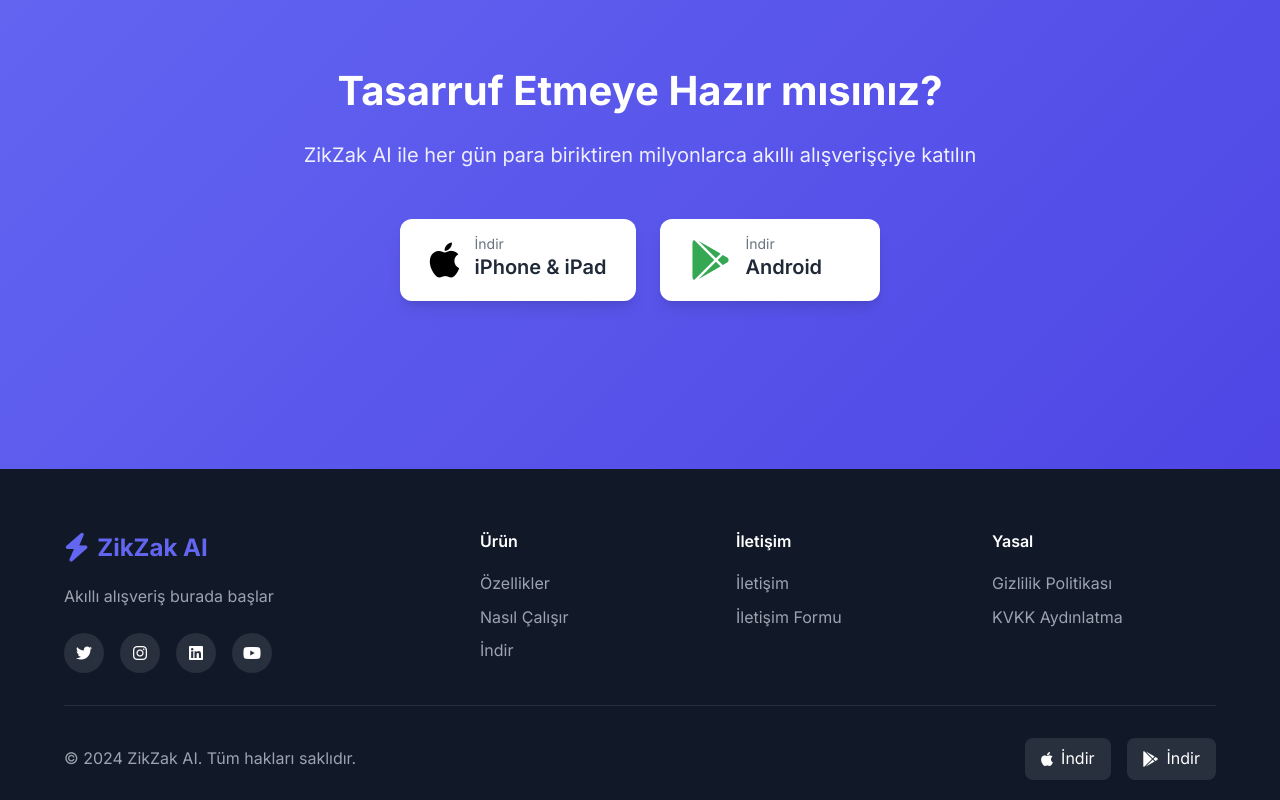
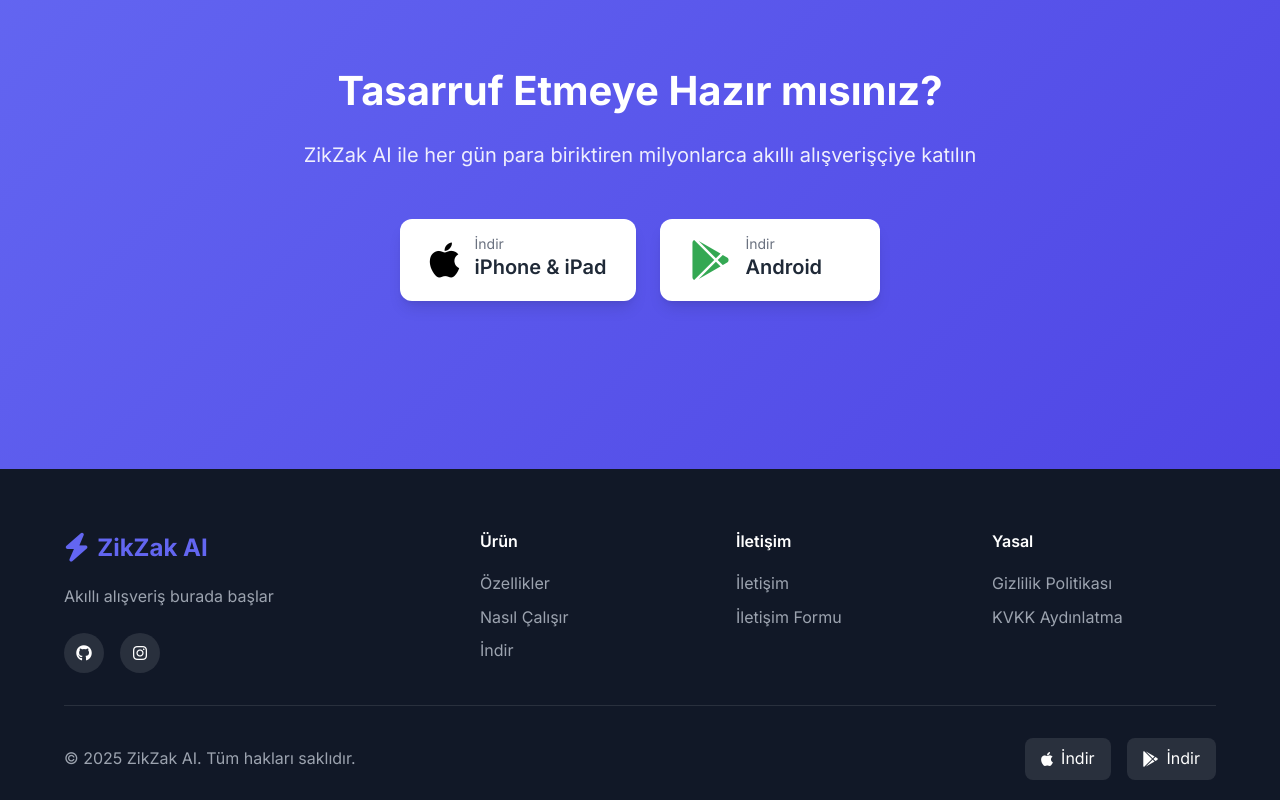
Before and after one commit to arrrrny/zikzak_webpage, a plain HTML site: page index.html in a window 1280 px wide. Shown: the part 2379-3179 px from the top of the page. Drawn offline with Linux system fonts and the light colour scheme.

Commit message:
udpated readme

```diff
--- a/index.html
+++ b/index.html
@@ -461,8 +461,12 @@
 
                         <!-- Social Links -->
                         <div class="social-links">
-                            <a href="#" aria-label="Twitter"
-                                ><i class="fab fa-twitter"></i
+                            <a
+                                href="https://github.com/arrrrny/zikzak_webpage"
+                                target="_blank"
+                                rel="noopener"
+                                aria-label="GitHub"
+                                ><i class="fab fa-github"></i
                             ></a>
                             <a
                                 href="https://instagram.com/zikzakzikzakwtf"
@@ -470,12 +474,6 @@
                                 rel="noopener"
                                 aria-label="Instagram"
                                 ><i class="fab fa-instagram"></i
-                            ></a>
-                            <a href="#" aria-label="LinkedIn"
-                                ><i class="fab fa-linkedin"></i
-                            ></a>
-                            <a href="#" aria-label="YouTube"
-                                ><i class="fab fa-youtube"></i
                             ></a>
                         </div>
                     </div>
@@ -561,7 +559,7 @@
 
                 <div class="footer-bottom">
                     <p>
-                        &copy; 2024 ZikZak AI.
+                        &copy; 2025 ZikZak AI.
                         <span
                             data-en="All rights reserved."
                             data-tr="Tüm hakları saklıdır."
```
Also changed, not shown: contact/index.html (+1 -1 lines), data-processing-disclosure/index.html (+1 -1 lines), privacy-policy/index.html (+1 -1 lines), 2 other files.
